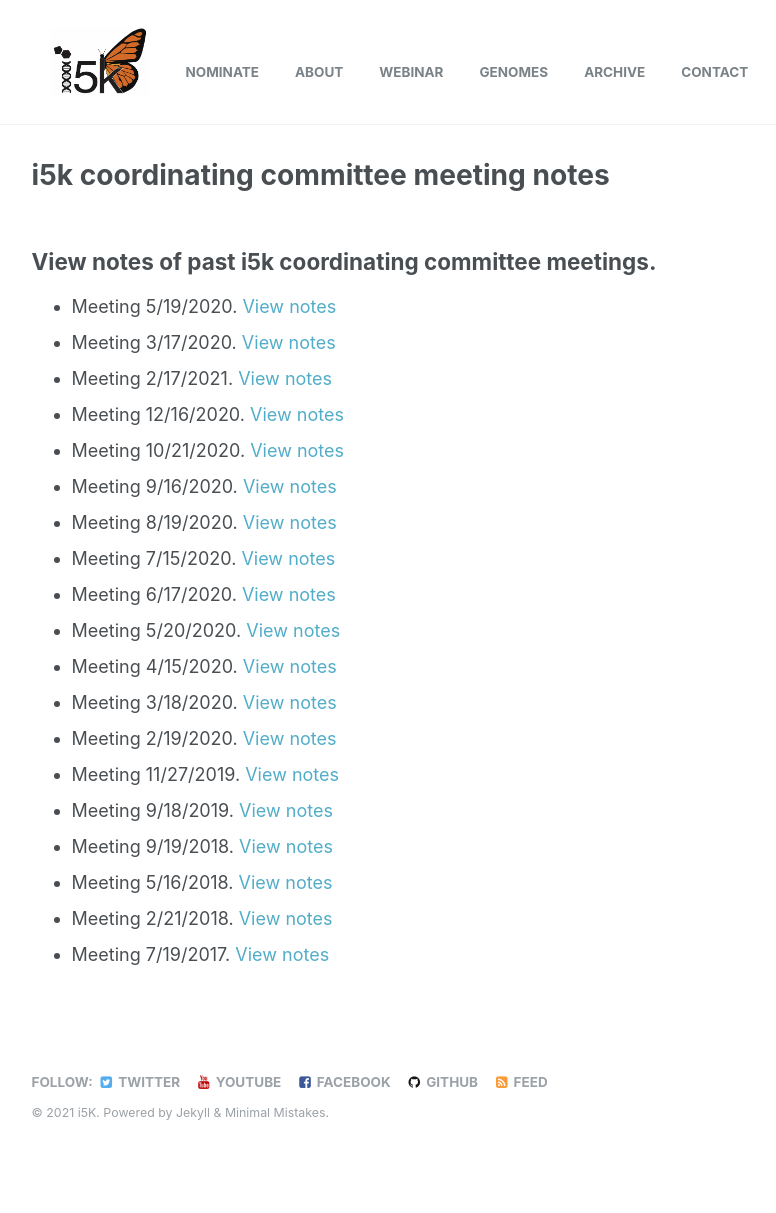
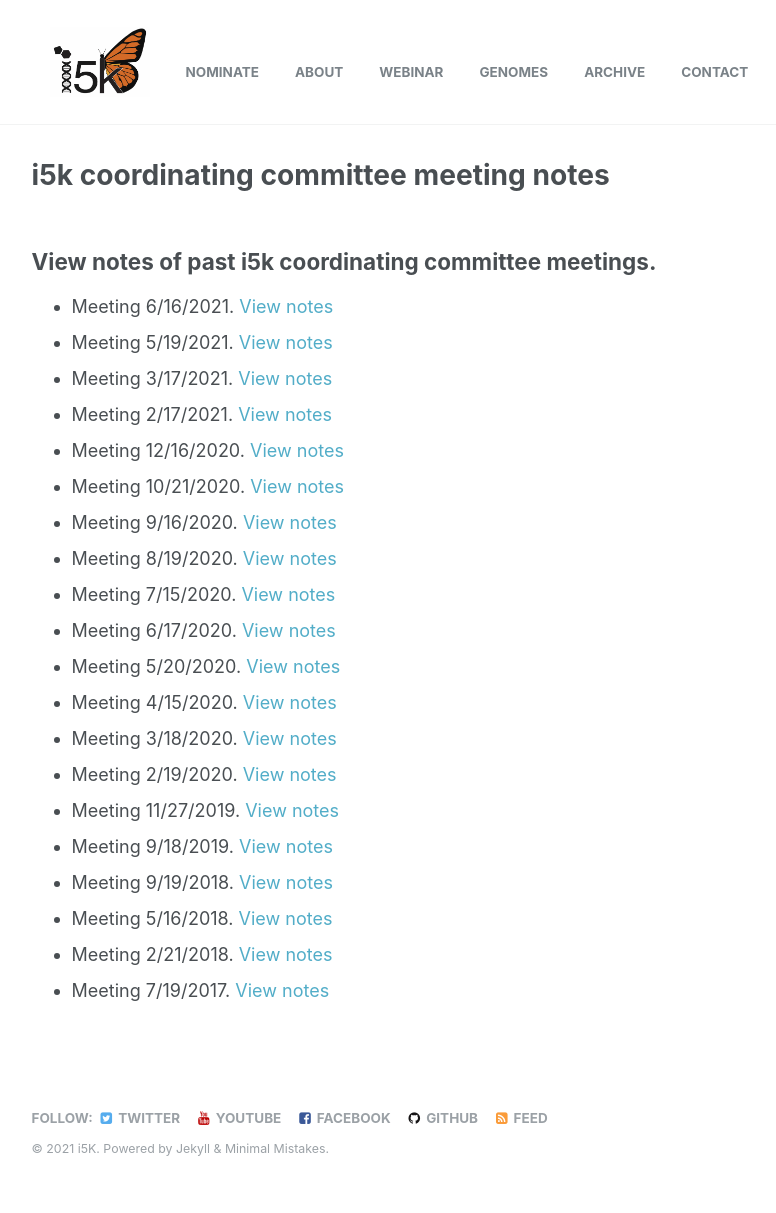
Before and after one commit to i5k/i5k.github.io, a Jekyll site: the page built from _pages/meeting-notes.md, in a window 1280 px wide. Shown: the whole page, without its empty margins (250-1026 px from the left). Built offline with Jekyll 4.4.1, drawn with Linux system fonts in a browser that asks for light colours; before the commit the page ends 1177 px from its top, so only the background shows below that.

Commit message:
Update meeting-notes.md

```diff
--- a/_pages/meeting-notes.md
+++ b/_pages/meeting-notes.md
@@ -7,8 +7,9 @@ permalink: /meeting-notes
 ## View notes of past i5k coordinating committee meetings.
 
 
-* Meeting 5/19/2020. [View notes](/meeting_notes/05-19-2021_Notes)
-* Meeting 3/17/2020. [View notes](/meeting_notes/03-17-2021_Notes)
+* Meeting 6/16/2021. [View notes](/meeting_notes/06-16-2021_Notes)
+* Meeting 5/19/2021. [View notes](/meeting_notes/05-19-2021_Notes)
+* Meeting 3/17/2021. [View notes](/meeting_notes/03-17-2021_Notes)
 * Meeting 2/17/2021. [View notes](/meeting_notes/02-17-2021_Notes)
 * Meeting 12/16/2020. [View notes](/meeting_notes/12-16-2020_Notes)
 * Meeting 10/21/2020. [View notes](/meeting_notes/10-21-2020_Notes)
```
